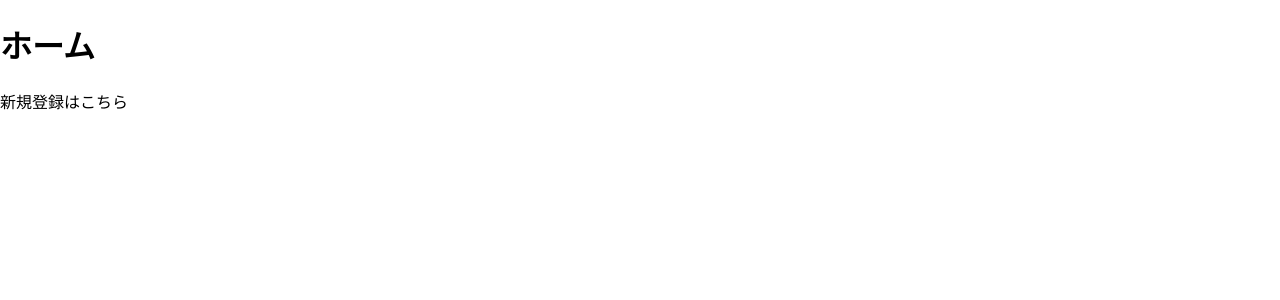
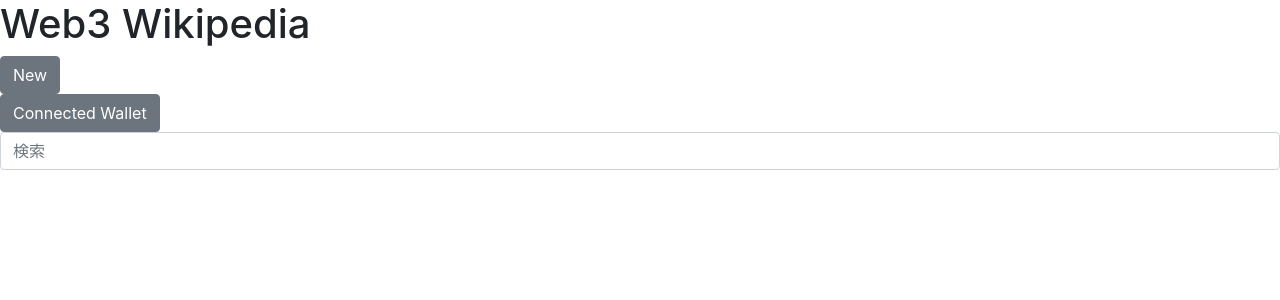
Before and after one commit to cryptobuks/web3-wikipedia, a React (Create React App) app in the folder react-app/: page / in a window 1280 px wide. Shown: the top 300 px of the page. Built offline with nearby package versions, Linux system fonts and the light colour scheme.

Commit message:
on the way home01

```diff
--- a/react-app/package.json
+++ b/react-app/package.json
@@ -9,7 +9,7 @@
     "react": "^18.2.0",
     "react-dom": "^18.2.0",
     "react-router-dom": "^6.4.3",
-    "react-scripts": "5.0.1",
+    "react-scripts": "^5.0.1",
     "web-vitals": "^2.1.4"
   },
   "scripts": {
--- a/react-app/public/index.html
+++ b/react-app/public/index.html
@@ -9,6 +9,7 @@
       name="description"
       content="Web site created using create-react-app"
     />
+    <link href="https://cdn.jsdelivr.net/npm/bootstrap@5.0.2/dist/css/bootstrap.min.css" rel="stylesheet" integrity="sha384-EVSTQN3/azprG1Anm3QDgpJLIm9Nao0Yz1ztcQTwFspd3yD65VohhpuuCOmLASjC" crossorigin="anonymous">
     <link rel="apple-touch-icon" href="%PUBLIC_URL%/logo192.png" />
     <!--
       manifest.json provides metadata used when your web app is installed on a
--- a/react-app/src/pages/Home.js
+++ b/react-app/src/pages/Home.js
@@ -1,13 +1,41 @@
 import { Link } from "react-router-dom";
+import { useEffect, useState } from "react";
 
 const Home = () => {
+  const [account, setAccount] = useState(null);
+  const [errorMessage, setErrorMessage] = useState(null);
+  const [metaMaskFlag, setMetaMaskFlag] = useState(false);
+
+  useEffect(() => {
+    const tmpFlag = window.ethereum && window.ethereum.isMetaMask;
+    setMetaMaskFlag(tmpFlag);
+  }, []);
+
+  const connectWallet = () => {
+    window.ethereum
+      .request({ method: "eth_requestAccounts" })
+      .then((result) => {
+        setAccount(result[0]);
+      })
+      .catch((error) => {
+        setErrorMessage(error.message);
+      });
+  };
+
   return (
-    <>
-      <h1>ホーム</h1>
+    <div className="Home">
+      <h1>Web3 Wikipedia</h1>
+      <button type="button" class="btn btn-secondary">New</button>
+      <div>{account}</div>
       <div>
-        新規登録はこちら
+        {account ? (
+          <button type="button" class="btn btn-dark">Connected</button>
+        ) : (
+          <button type="button" class="btn btn-secondary" onClick={connectWallet}>Connected Wallet</button>
+        )}
       </div>
-    </>
+      <input class="form-control" placeholder="検索"></input>
+    </div>
   );
 };
 
```
Also changed, not shown: 1 other file (tests, documents, lock files or other folders).
